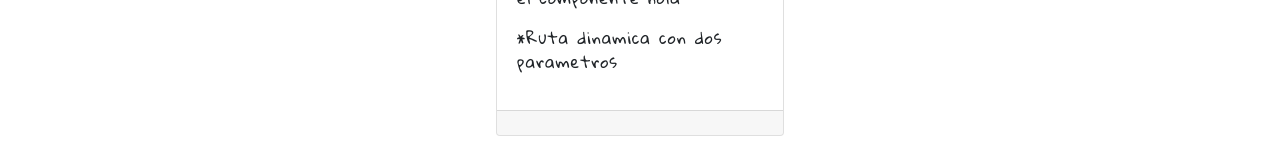
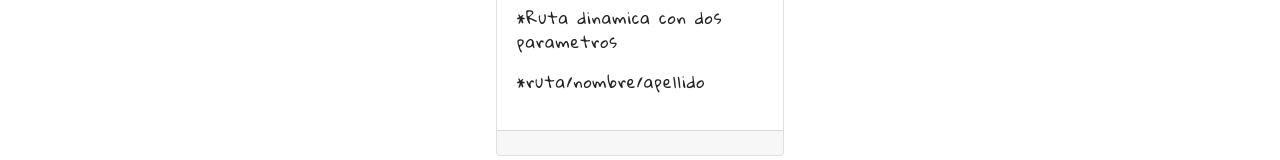
Before and after one commit to jaimesvlucas/prueba, an Angular app: page /about in a window 1280 px wide. Shown: the part 566-726 px from the top of the page. Built offline with nearby package versions, Linux system fonts and the light colour scheme.

Commit message:
Commit 22 se ha añadido un logo a la pestaña, iconos, fuentes personalizadas y se han añadido alertas

```diff
--- a/src/app/componentes/about/about.component.html
+++ b/src/app/componentes/about/about.component.html
@@ -6,10 +6,11 @@
           Componenete about
         </div>
         <div class="card-body">
-          <img class="card-img-top" src="https://cdn.betterttv.net/emote/5b157890aca8015213e555d1/3x" alt="Card image cap">
+          <img class="card-img-top" src="https://cdn.betterttv.net/emote/5c0e1a3c6c146e7be4ff5c0c/3x" alt="Card image cap">
           <h4 class="texto-centro my-3">WIP</h4>
           <p>*Recordatorio para buscar el componente hola</p>
           <p>*Ruta dinamica con dos parametros</p>
+          <p>*ruta/nombre/apellido</p>
         </div>
         <div class="card-footer text-muted">
         </div>
```
